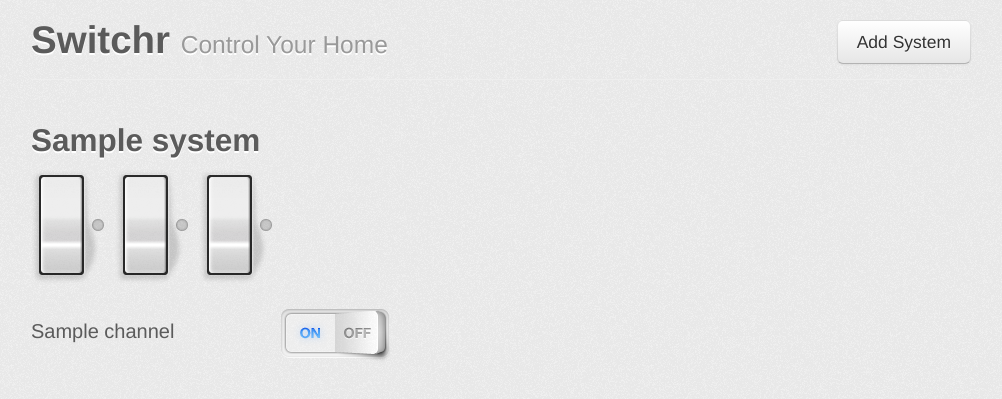
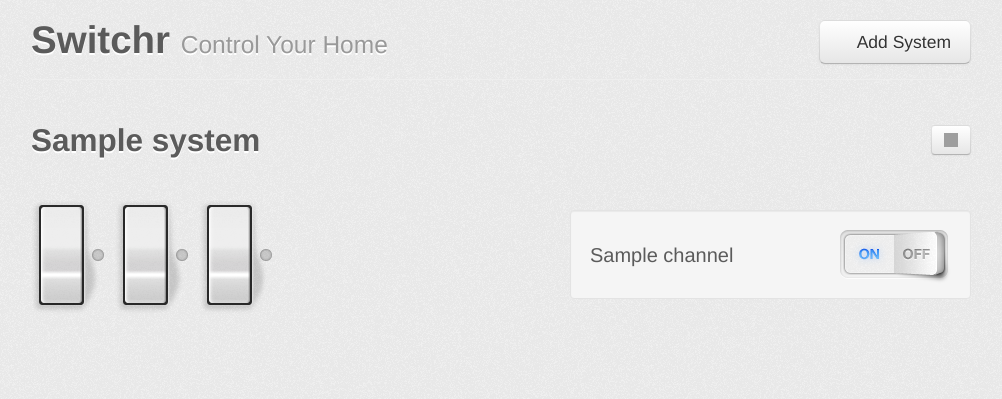
Before and after one commit to frontendphil/switchr, a Django app: page /plan/ in a window 1280 px wide. Shown: the top 399 px of the page, without its empty margins (139-1141 px from the left). Run offline with Django 3.2, Linux system fonts and the light colour scheme; tables that the repository leaves empty hold one stand-in row (values such as "Sample post"); data that the repository does not hold is empty; style sheets or scripts are compiled from the project's sources; parts of the project's set-up code (start-up, migrations or seed data) failed here and were passed over; some libraries are stand-ins or nearby versions; grey boxes are pictures that could not be loaded.

Commit message:
added remove button. layouting changes

```diff
--- a/plan/static/js/switchr.js
+++ b/plan/static/js/switchr.js
@@ -19,10 +19,10 @@
             }
         },
 
-        afterRender: function(parent) {
+        afterRender: function(me) {
             var that = this;
 
-            parent.find(".switch").click(function() {
+            me.find(".switch").click(function() {
                 that.toggle();
                 that.onClick();
             });
@@ -33,7 +33,7 @@
         },
 
         renderComponent: function() {
-            return $("<div class='switch " + this.getClass() + "' />");
+            return $("<div class='switch-container'><div class='switch " + this.getClass() + "' /></div>");
         },
 
         render: function(target) {
@@ -41,19 +41,19 @@
 
             $(target).append(this.dom);
 
-            this.afterRender(target);
+            this.afterRender(this.dom);
         },
 
         on: function() {
             this.active = true;
 
-            this.dom.removeClass("off").addClass("on");
+            this.dom.find(".switch").removeClass("off").addClass("on");
         },
 
         off: function() {
             this.active = false;
 
-            this.dom.removeClass("on").addClass("off");
+            this.dom.find(".switch").removeClass("on").addClass("off");
         },
 
         getCode: function() {
@@ -138,16 +138,46 @@
             });
         },
 
+        getCode: function() {
+            return this.code.getCode().join("");
+        },
+
         render: function(target) {
+            var system = $("<div class='system' />");
+            var container = $("<div class='container' />");
+
+            system.append(container);
+
+            var that = this;
             var name = $("<h2>" + this.name + "</h2>");
-            var that = this;
 
-            target.append(name);
+            var remove = $("<a href='#' class='btn pull-right remove'><i class='icon-remove'></i></a>");
+            name.append(remove);
 
-            this.code.render(target);
+            remove.click(function() {
+                $.ajax({
+                    type: "POST",
+                    url: "/plan/remove/",
+                    data: {
+                        csrfmiddlewaretoken: $.cookie("csrftoken"),
+                        code: that.getCode()
+                    },
+                    success: function() {
+                        system.fadeOut(function() {
+                            system.remove();
+                        });
+                    }
+                });
 
-            var channels = $("<div class='channels' />");
-            target.append(channels);
+                return false;
+            });
+
+            container.append(name);
+
+            this.code.render(container);
+
+            var channels = $("<div class='channels well' />");
+            container.append(channels);
 
             $.each(this.channels, function() {
                 var channel = this;
@@ -156,12 +186,15 @@
 
                 this.dom.click(function() {
                     $.post("/plan/switch/", {
-                        system: that.code.getCode().join(""),
+                        system: that.getCode(),
                         channel: channel.position,
                         active: channel.state()
                     });
                 });
             });
+
+            target.append(system);
+            system.fadeIn();
         }
 
     });
@@ -189,8 +222,13 @@
             var container = $("<div class='channel' />");
             var name = $("<label>" + this.name + "</label>");
             var swtch = this._super();
+            var that = this;
 
             container.append(name, swtch);
+
+            name.click(function() {
+                that.toggle();
+            });
 
             return container;
         }
@@ -252,14 +290,9 @@
         $(".systems").append(loading);
 
         var addSystem = function(conf) {
-            var container = $("<div class='system'>");
             var system = new System(conf);
 
-            system.render(container);
-
-            $(".systems").append(container);
-
-            container.fadeIn();
+            system.render($(".systems"));
         };
 
         $.ajax({
@@ -273,6 +306,8 @@
                     $.each(systems, function() {
                         addSystem(this);
                     });
+
+                    loading.remove();
                 });
             }
         });
@@ -283,7 +318,11 @@
             var parent = $(".new-system ." + target);
             var deviceNumber = parent.children("input").length + 1;
 
-            parent.append($("<input type='text' name='devices' placeholder='Device #" + deviceNumber + "' />"));
+            var input = $("<input type='text' name='devices' placeholder='Device #" + deviceNumber + "' />");
+
+            parent.append(input);
+
+            input.focus();
 
             return false;
         });
--- a/plan/static/stylesheets/less/switchr.less
+++ b/plan/static/stylesheets/less/switchr.less
@@ -15,8 +15,7 @@
     text-shadow: 0 2px 0px rgba(255, 255, 255, 1);
 }
 
-.system-code,
-.channels {
+.system-code {
     margin-top: @margin;
     margin-bottom: @margin;
 }
@@ -50,6 +49,9 @@
     }
 
     .channels {
+        margin-top: @margin;
+        margin-bottom: @margin;
+
         input {
             display: block;
 
@@ -58,12 +60,14 @@
     }
 }
 
+.switch-container {
+    display: inline-block;
+}
+
 .switch {
 
     height: 114px;
     width: 84px;
-
-    display: inline-block;
 
     background-repeat: no-repeat;
     background-position: 0% 0%;
@@ -85,14 +89,58 @@
     .system {
         display: none;
 
+        box-shadow: inset 0 5px 5px rgba(0, 0, 0, 0.1);
+        border-top: 1px solid #fff;
+
+        margin-top: 2 * @margin;
+        padding-top: 2 * @margin;
+
+        &:first-child {
+            box-shadow: inset 0 0 0 #000;
+            border-top: 0px solid #000;
+
+            margin-top: 0;
+            padding-top: 0;
+        }
+
+        .container {
             position: relative;
+        }
+
+        h2 {
+            margin-bottom: 2 * @margin;
+
+            .remove {
+                position: relative;
+                top: 5px;
+            }
+        }
+
+        .channels {
+            position: absolute;
+
+            top: 100px;
+            right: 0;
 
             .channel {
+                border-bottom: 1px solid rgba(0, 0, 0, 0.1);
+
+                margin-bottom: -10px;
+                margin-top: 20px;
+
+                &:last-child {
+                    border-bottom: 0 solid;
+                }
+
+                &:first-child {
+                    margin-top: 0;
+                }
+
                 label {
                     float: left;
                     position: relative;
 
-                top: 12px;
+                    top: 15px;
 
                     font-size: 20px;
 
@@ -113,6 +161,7 @@
                 }
             }
         }
+    }
 
     .loading {
         margin: 50px;
--- a/plan/urls.py
+++ b/plan/urls.py
@@ -9,4 +9,5 @@
     url(r'^switch/$', 'switch'),
     url(r'^add/$', 'add', name='add_system'),
     url(r'^systems/$', 'systems'),
+    url(r'^remove/$', 'remove'),
 )
--- a/plan/views.py
+++ b/plan/views.py
@@ -2,9 +2,10 @@
 
 from subprocess import Popen
 
-from django.shortcuts import render_to_response
+from django.shortcuts import render_to_response, get_object_or_404
 from django.template import RequestContext
 from django.views.decorators.csrf import csrf_exempt
+from django.views.decorators.http import require_POST
 from django.http import HttpResponse
 
 from switchr.settings import SYSTEM_PASSWORD
@@ -27,6 +28,7 @@
     return HttpResponse(status=200)
 
 
+@require_POST
 def add(request):
     code = request.POST.get("code", None)
     channels = request.POST.getlist("channels[]")
@@ -55,3 +57,13 @@
     systems = [system.json() for system in System.objects.all()]
 
     return HttpResponse(json.dumps(systems), status=200, mimetype="application/json")
+
+
+@require_POST
+def remove(request):
+    code = request.POST.get("code", None)
+    system = get_object_or_404(System, code=code)
+
+    system.delete()
+
+    return HttpResponse(status=200)
--- a/templates/base.html
+++ b/templates/base.html
@@ -20,7 +20,10 @@
             <h1>
                 Switchr
                 <small>Control Your Home</small>
-                <button class='btn btn-large add-system pull-right'>Add System</button>
+                <button class='btn btn-large add-system pull-right'>
+                    <i class='icon-magic'></i>
+                    Add System
+                </button>
             </h1>
         </div>
     </div>
@@ -49,14 +52,14 @@
                 <br />
 
                 <span class='pull-right'>
-                    <a href='#' class='btn btn-cancel btn-large cancel'>Cancel</a>
+                    <a href='#' class='btn btn-cancel btn-large btn-link cancel'>Cancel</a>
                     <a href='#' class='btn btn-primary btn-large add-system'>Submit</a>
                 </span>
             </form>
         </div>
     </div>
 
-    <div class='container systems'></div>
+    <div class='systems'></div>
 
 </body>
 </html>
```
Lines whose indentation alone changed are shown as unchanged.
